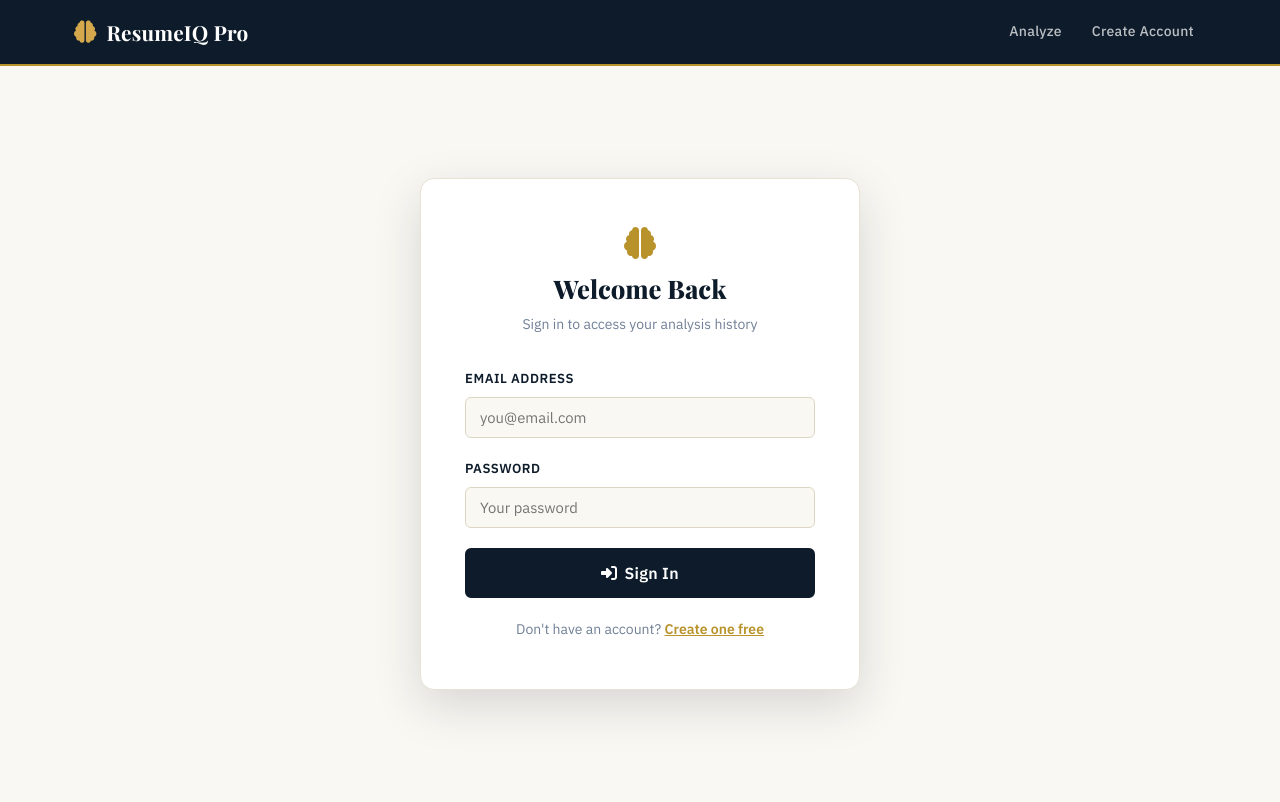
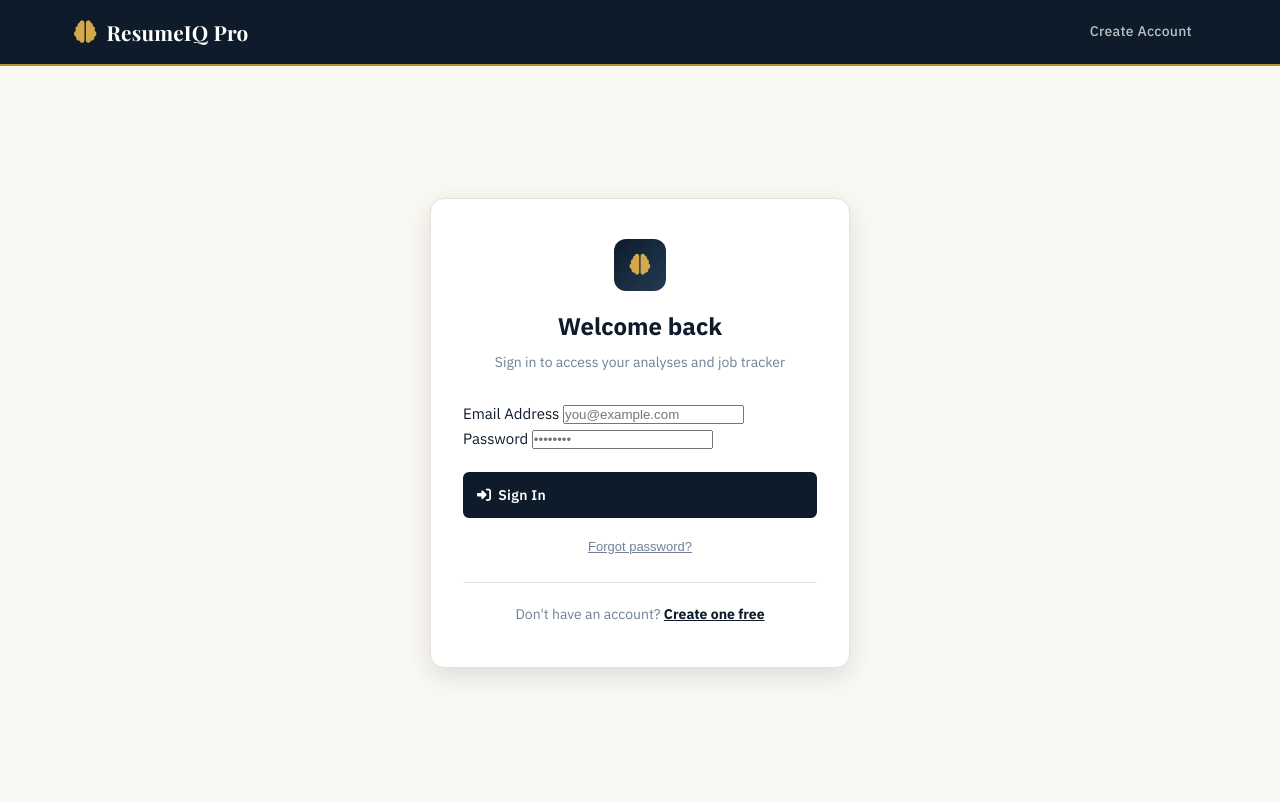
Before and after one commit to Suhas-H-N/ResumeScreener, a Flask app: page /login-page in a window 1280 px wide. After the commit the page ends 679 px from the top, so only its background shows below. Run offline with Flask 3, Linux system fonts and the light colour scheme.

Commit message:
feat: add ResumeIQ Pro sign-in page with branded auth card, login form, forgot password action, and signup navigation

```diff
--- a/templates/login.html
+++ b/templates/login.html
@@ -3,77 +3,47 @@
 <head>
     <meta charset="UTF-8">
     <meta name="viewport" content="width=device-width, initial-scale=1.0">
-    <title>Login — ResumeIQ Pro</title>
+    <title>Sign In — ResumeIQ Pro</title>
     <link rel="stylesheet" href="{{ url_for('static', filename='style.css') }}">
     <link rel="stylesheet" href="https://cdnjs.cloudflare.com/ajax/libs/font-awesome/6.4.0/css/all.min.css">
 </head>
-<body>
+<body data-page="login" style="background:var(--ivory);display:flex;flex-direction:column;min-height:100vh;">
 <nav class="navbar">
   <div class="container">
-        <div class="nav-brand"><i class="fas fa-brain"></i><span>ResumeIQ Pro</span></div>
+    <a href="/" class="nav-brand"><i class="fas fa-brain"></i><span>ResumeIQ Pro</span></a>
     <div class="nav-links">
-            <a href="/">Analyze</a>
-            <a href="/register-page">Create Account</a>
+      <a href="/signup-page" class="btn-primary">Create Account</a>
     </div>
   </div>
 </nav>
-
-<div class="auth-wrapper">
-    <div class="auth-card">
-        <div class="auth-logo">
-            <i class="fas fa-brain"></i>
-            <h2>Welcome Back</h2>
-            <p>Sign in to access your analysis history</p>
+<div style="flex:1;display:flex;align-items:center;justify-content:center;padding:2rem;">
+  <div class="auth-card" style="width:100%;max-width:420px;background:white;border:1px solid var(--border-soft);border-radius:var(--radius-xl);padding:2.5rem 2rem;box-shadow:var(--shadow-lg);">
+    <div style="text-align:center;margin-bottom:1.75rem;">
+      <div style="width:52px;height:52px;background:linear-gradient(135deg,var(--navy),var(--navy-soft));border-radius:12px;display:flex;align-items:center;justify-content:center;margin:0 auto 1rem;"><i class="fas fa-brain" style="color:var(--gold-light);font-size:1.3rem;"></i></div>
+      <h1 style="font-size:1.5rem;font-weight:700;">Welcome back</h1>
+      <p style="color:var(--slate-light);font-size:0.875rem;margin-top:4px;">Sign in to access your analyses and job tracker</p>
     </div>
-
-        <div id="errorMessage" style="display:none;background:var(--danger-bg);color:var(--danger);padding:10px 14px;border-radius:var(--radius-md);font-size:0.875rem;margin-bottom:16px;border-left:3px solid var(--danger);"></div>
-
-        <form id="loginForm" onsubmit="return false;">
-            <div class="form-group">
-                <label for="email">Email Address</label>
-                <input type="email" id="email" placeholder="you@email.com" autocomplete="email" required>
+    <form id="loginForm">
+      <div class="field-group">
+        <label class="field-label">Email Address</label>
+        <input type="email" id="email" class="form-input" placeholder="you@example.com" required autocomplete="email">
       </div>
-            <div class="form-group">
-                <label for="password">Password</label>
-                <input type="password" id="password" placeholder="Your password" autocomplete="current-password" required>
+      <div class="field-group">
+        <label class="field-label">Password</label>
+        <input type="password" id="password" class="form-input" placeholder="••••••••" required autocomplete="current-password">
       </div>
-            <button class="btn-primary btn-large" type="submit">
+      <button type="submit" class="btn btn-primary" style="width:100%;margin-top:1.25rem;padding:12px;">
         <i class="fas fa-sign-in-alt"></i> Sign In
       </button>
     </form>
-
-        <div style="text-align:center;margin-top:20px;font-size:0.875rem;color:var(--slate-light);">
-            Don't have an account? <a href="/register-page" style="color:var(--gold);font-weight:600;">Create one free</a>
+    <div style="text-align:center;margin-top:1rem;">
+      <button id="forgotBtn" style="background:none;border:none;color:var(--slate-light);font-size:0.8125rem;cursor:pointer;text-decoration:underline;">Forgot password?</button>
+    </div>
+    <div style="text-align:center;margin-top:1.5rem;font-size:0.875rem;color:var(--slate-light);border-top:1px solid var(--border-soft);padding-top:1.25rem;">
+      Don't have an account? <a href="/signup-page" style="font-weight:700;color:var(--navy);">Create one free</a>
     </div>
   </div>
 </div>
-
-<script>
-document.getElementById('loginForm').addEventListener('submit', async (e) => {
-    e.preventDefault();
-    const email = document.getElementById('email').value;
-    const password = document.getElementById('password').value;
-    const errorEl = document.getElementById('errorMessage');
-    errorEl.style.display = 'none';
-
-    try {
-        const res = await fetch('/api/login', {
-            method: 'POST',
-            headers: { 'Content-Type': 'application/json' },
-            body: JSON.stringify({ email, password })
-        });
-        const data = await res.json();
-        if (res.ok) {
-            window.location.href = '/';
-        } else {
-            errorEl.textContent = data.error || 'Login failed.';
-            errorEl.style.display = 'block';
-        }
-    } catch {
-        errorEl.textContent = 'Network error. Please try again.';
-        errorEl.style.display = 'block';
-    }
-});
-</script>
+<script src="{{ url_for('static', filename='app.js') }}"></script>
 </body>
 </html>
```
Lines whose indentation alone changed are shown as unchanged.
